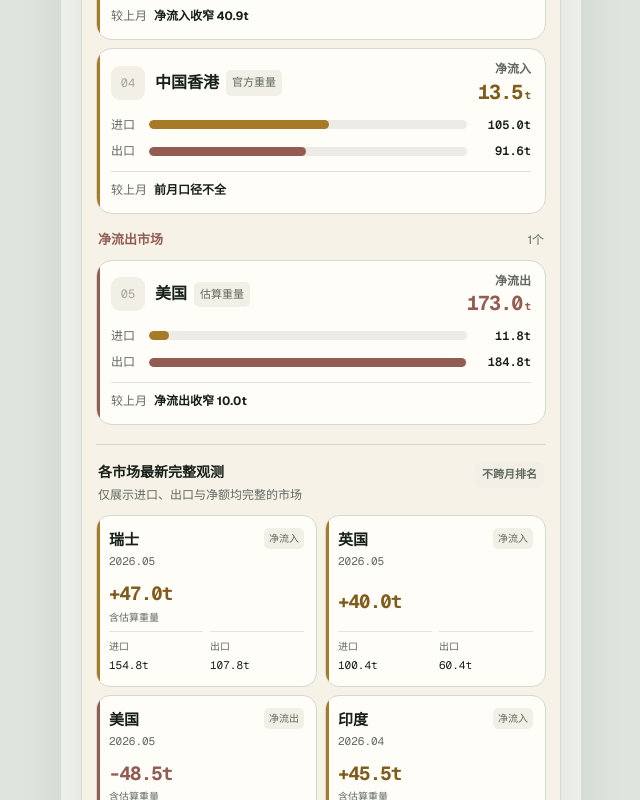
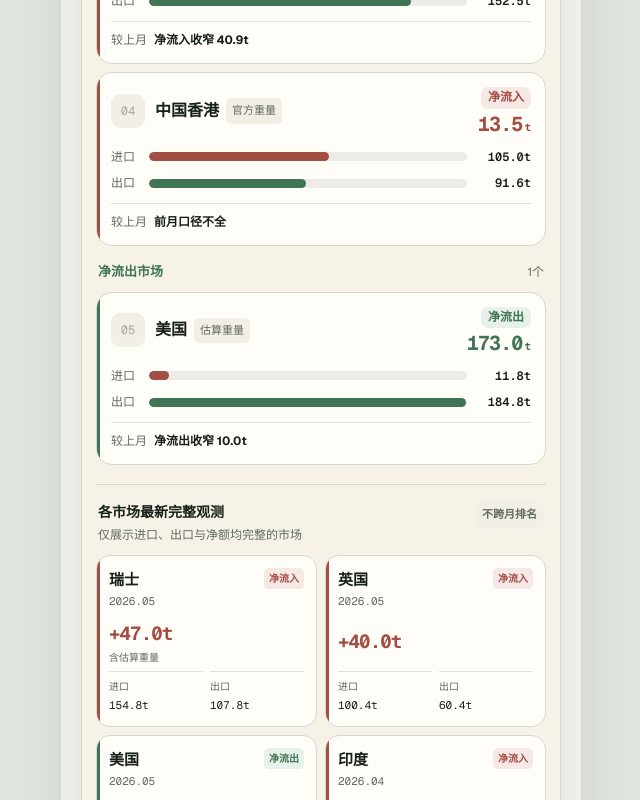
Before and after one commit to JennyChiu68/gold-migration, a Next.js app: page / in a window 1280 px wide. Shown: the part 1580-2380 px from the top of the page, without its empty margins (319-959 px from the left). Built offline with nearby package versions, Linux system fonts and the light colour scheme.

Commit message:
Color code gold flow direction

```diff
--- a/app/globals.css
+++ b/app/globals.css
@@ -15,6 +15,10 @@
   --gold-soft: #eee0b8;
   --olive: #637765;
   --red: #925c53;
+  --market-up: #a24e45;
+  --market-up-soft: #f5e8e5;
+  --market-down: #3f7455;
+  --market-down-soft: #e7f0e9;
   --dark: #182019;
   --dark-line: rgba(255, 255, 255, 0.12);
   --radius-section: 24px;
@@ -1106,7 +1110,7 @@ footer {
 }
 
 .outflow-group .balance-group-title strong {
-  color: var(--red);
+  color: var(--market-down);
 }
 
 .balance-list {
@@ -1129,12 +1133,12 @@ footer {
   bottom: 0;
   left: 0;
   width: 3px;
-  background: var(--gold);
+  background: var(--market-up);
   content: "";
 }
 
 .balance-row.net-exporter::before {
-  background: var(--red);
+  background: var(--market-down);
 }
 
 .balance-head {
@@ -1183,9 +1187,20 @@ footer {
 }
 
 .balance-result > span {
-  color: var(--muted);
+  padding: 4px 7px;
+  border-radius: 7px;
   font-size: 12px;
   font-weight: 700;
+}
+
+.balance-row.net-importer .balance-result > span {
+  background: var(--market-up-soft);
+  color: var(--market-up);
+}
+
+.balance-row.net-exporter .balance-result > span {
+  background: var(--market-down-soft);
+  color: var(--market-down);
 }
 
 .balance-result b {
@@ -1203,11 +1218,11 @@ footer {
 }
 
 .balance-result b.positive {
-  color: var(--gold-text);
+  color: var(--market-up);
 }
 
 .balance-result b.negative {
-  color: var(--red);
+  color: var(--market-down);
 }
 
 .flow-comparison {
@@ -1251,11 +1266,11 @@ footer {
 }
 
 .flow-track .flow-import {
-  background: var(--gold);
+  background: var(--market-up);
 }
 
 .flow-track .flow-export {
-  background: var(--red);
+  background: var(--market-down);
 }
 
 .balance-change {
@@ -1403,12 +1418,12 @@ footer {
   position: absolute;
   inset: 0 auto 0 0;
   width: 3px;
-  background: var(--gold);
+  background: var(--market-up);
   content: "";
 }
 
 .latest-market-card.net-exporter::before {
-  background: var(--red);
+  background: var(--market-down);
 }
 
 .latest-market-head {
@@ -1442,9 +1457,18 @@ footer {
   flex: 0 0 auto;
   padding: 3px 5px;
   border-radius: 5px;
-  background: var(--surface-soft);
-  color: var(--muted);
   font-size: 10px;
+  font-weight: 700;
+}
+
+.latest-market-card.net-importer .latest-market-head > span {
+  background: var(--market-up-soft);
+  color: var(--market-up);
+}
+
+.latest-market-card.net-exporter .latest-market-head > span {
+  background: var(--market-down-soft);
+  color: var(--market-down);
 }
 
 .latest-market-result {
@@ -1463,11 +1487,11 @@ footer {
 }
 
 .latest-market-result > strong.positive {
-  color: var(--gold-text);
+  color: var(--market-up);
 }
 
 .latest-market-result > strong.negative {
-  color: var(--red);
+  color: var(--market-down);
 }
 
 .latest-market-result > small {
```
